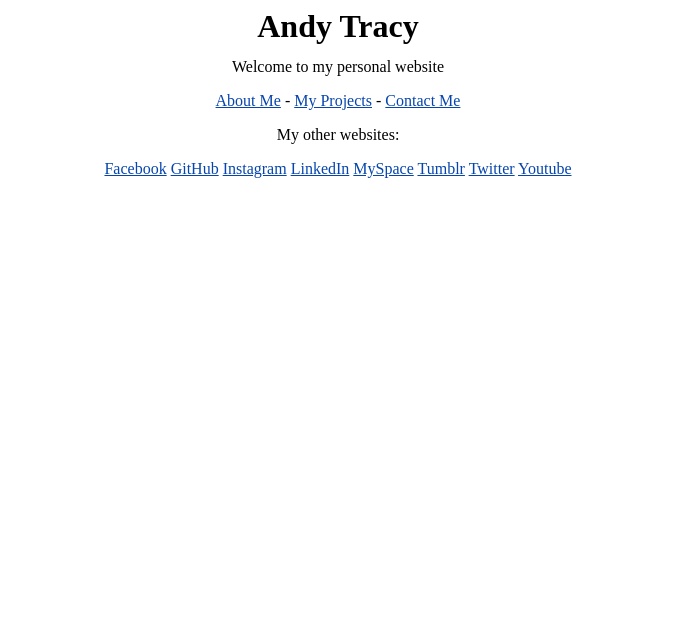
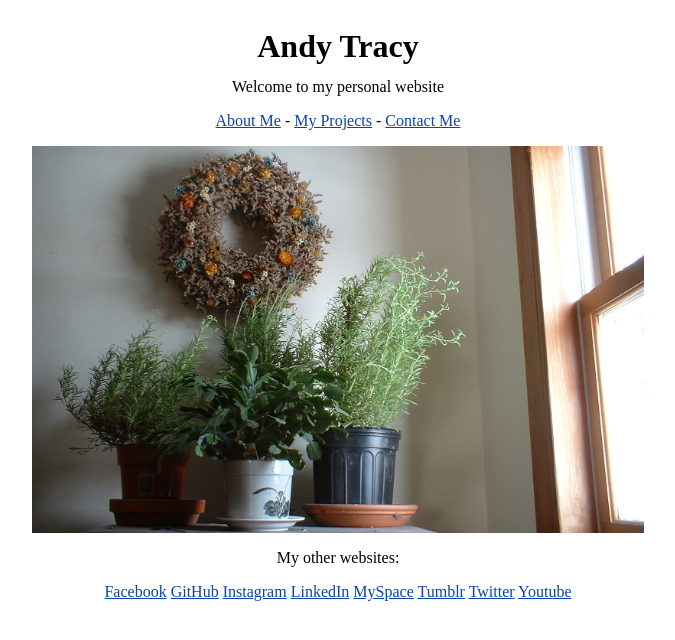
Before and after one commit to Angineer/Angineer.github.io, a Jekyll site: the page built from index.html, in a window 1280 px wide. Shown: the top 640 px of the page, without its empty margins (302-977 px from the left). Built offline with Jekyll 4.4.1, drawn with Linux system fonts in a browser that asks for light colours.

Commit message:
Tweak some spacing and change pictures

```diff
--- a/_includes/header_default.html
+++ b/_includes/header_default.html
@@ -1,3 +1,4 @@
+<div style="position: relative;">
 <a href="/index.html" class="backLink">Back</a>
-
 <h1>{{ page.title }}</h1>
+</div>
--- a/about.html
+++ b/about.html
@@ -3,8 +3,8 @@ title: About Andy
 layout: default
 ---
 
-<div style="float:left; margin-right: 25px;max-width: 35%">
-	<img src="pictures/AndyLowerFalls.png" title="That's me next to Lower falls in Yellowstone" style="width:100%">
+<div style="float:left; margin-right: 25px;max-width: 30%">
+	<img src="pictures/Winslow.jpg" title="That's me next to Lower falls in Yellowstone" style="width:100%">
 </div>
 
 <div>
--- a/all.css
+++ b/all.css
@@ -34,6 +34,10 @@ td {
 	/*border: 1px solid black;*/
 }
 
+body {
+    padding: 20px;
+}
+
 .img_h {
     width: 300px;
 }
@@ -43,11 +47,12 @@ td {
 }
 
 .mainHeading {
-	padding: 0;
 }
 
 .backLink {
-	float: left;
+	position: absolute;
+    top: 0;
+    left: 0;
 }
 
 .project {
--- a/index.html
+++ b/index.html
@@ -7,6 +7,7 @@ layout: top
 <h2>Welcome to my personal website</h2>
 <div style="text-align:center">
 	<p><a href=about.html>About Me</a> - <a href=projects.html>My Projects</a> - <a href=contact.html>Contact Me</a></p>
+    <img src="pictures/Window_Plants.jpg" style="width: 50%; display: block;  margin-left: auto; margin-right: auto;">
 	<p>My other websites:</p>
 	<p>
 		<a href="https://www.facebook.com/Anderonicus">Facebook</a>
```
Also changed, not shown: pictures/Window_Plants.jpg (added), 1 other file.
